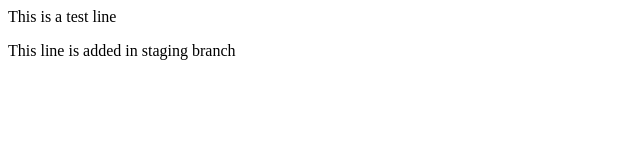
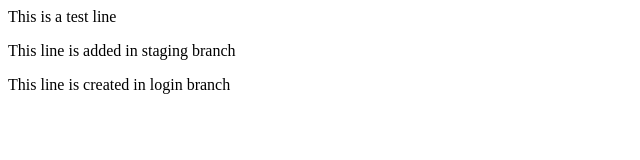
Before and after one commit to shamimfstack/dummy-repository, a plain HTML site: page index.html in a window 1280 px wide. Shown: the whole page, without its empty margins (0-640 px from the left). Drawn offline with Linux system fonts and the light colour scheme.

Commit message:
line added in index

```diff
--- a/index.html
+++ b/index.html
@@ -1,3 +1,4 @@
 <p>This is a test line</p>
 
 <p>This line is added in staging branch</p>
+<p>This line is created in login branch</p>
```
